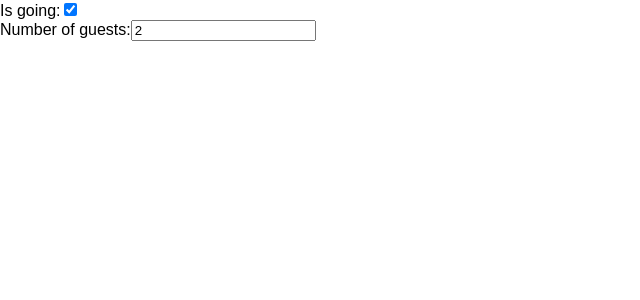
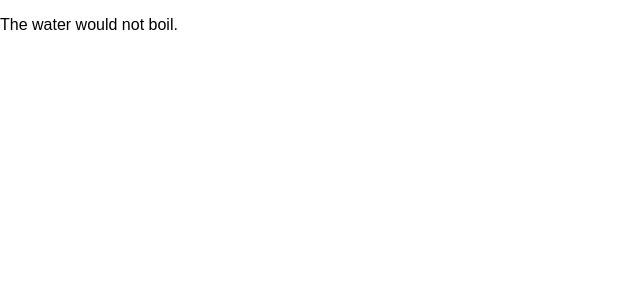
Before and after one commit to SYuvaraj/reactofficial, a React (Create React App) app in the folder my-app/: page / in a window 1280 px wide. Shown: the top 300 px of the page, without its empty margins (0-640 px from the left). Built offline with nearby package versions, Linux system fonts and the light colour scheme.

Commit message:
bioling point

```diff
--- /dev/null
+++ b/my-app/src/components/BoilingVerdict.js
@@ -0,0 +1,12 @@
+import React, {Component} from 'react';
+
+class BoilingVerdict extends React.Component{
+	render(){
+		if(this.props.celsius >= 100){
+			return <p>The water would boil.</p>;
+		}
+		return <p>The water would not boil.</p>;
+	}
+}
+
+export default BoilingVerdict;
--- a/my-app/src/index.js
+++ b/my-app/src/index.js
@@ -11,8 +11,9 @@ import Page from './components/Page.js';
 import ListKeys from './components/ListKeys.js';
 import NameForm from './components/NameForm.js';
 import Reservation from './components/Reservation.js';
+import BoilingVerdict from './components/BoilingVerdict.js';
 import registerServiceWorker from './registerServiceWorker';
 
 
-ReactDOM.render(<Reservation  />, document.getElementById('root'));
+ReactDOM.render(<BoilingVerdict  celsius = "90" />, document.getElementById('root'));
 registerServiceWorker();
```
